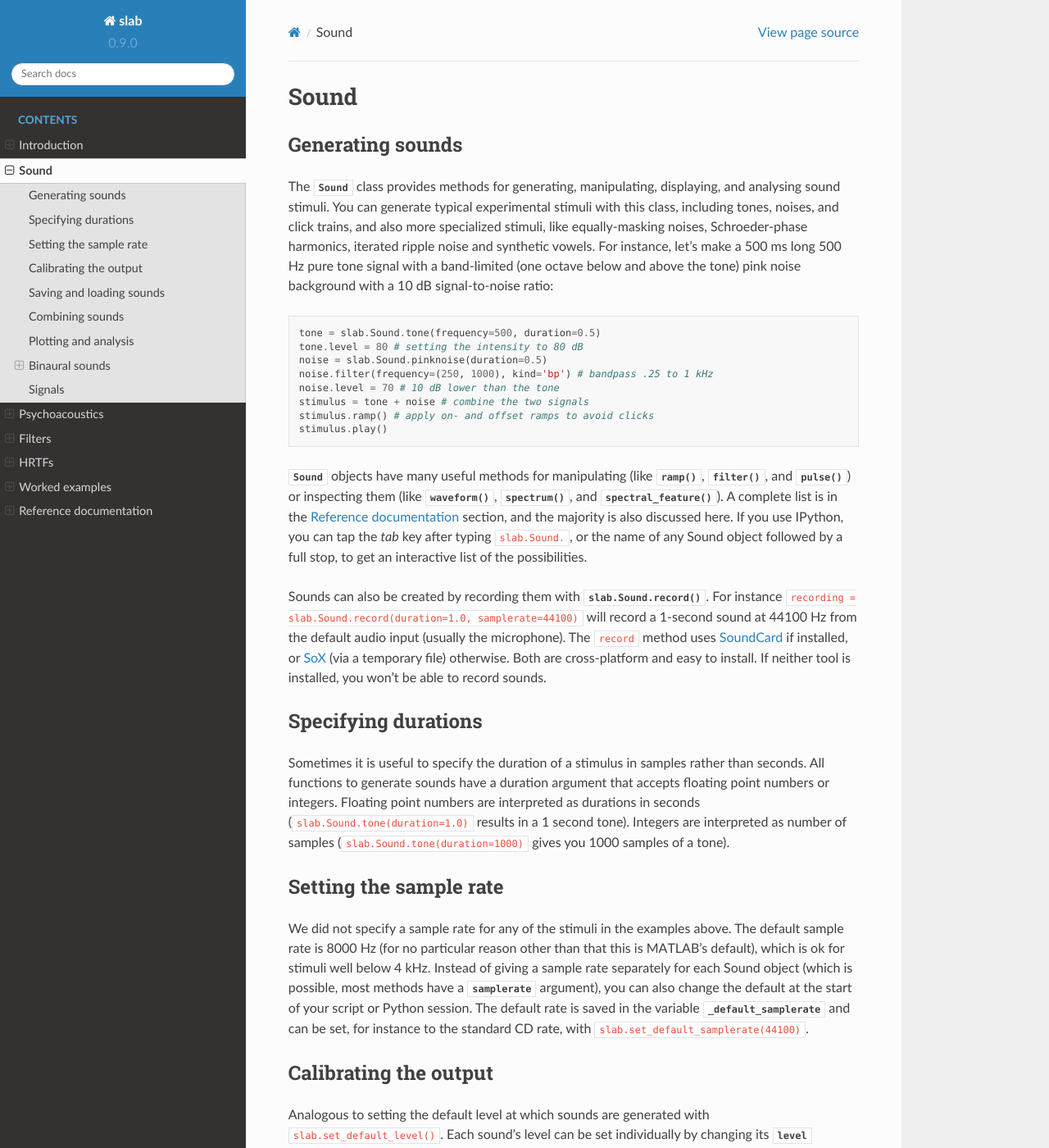
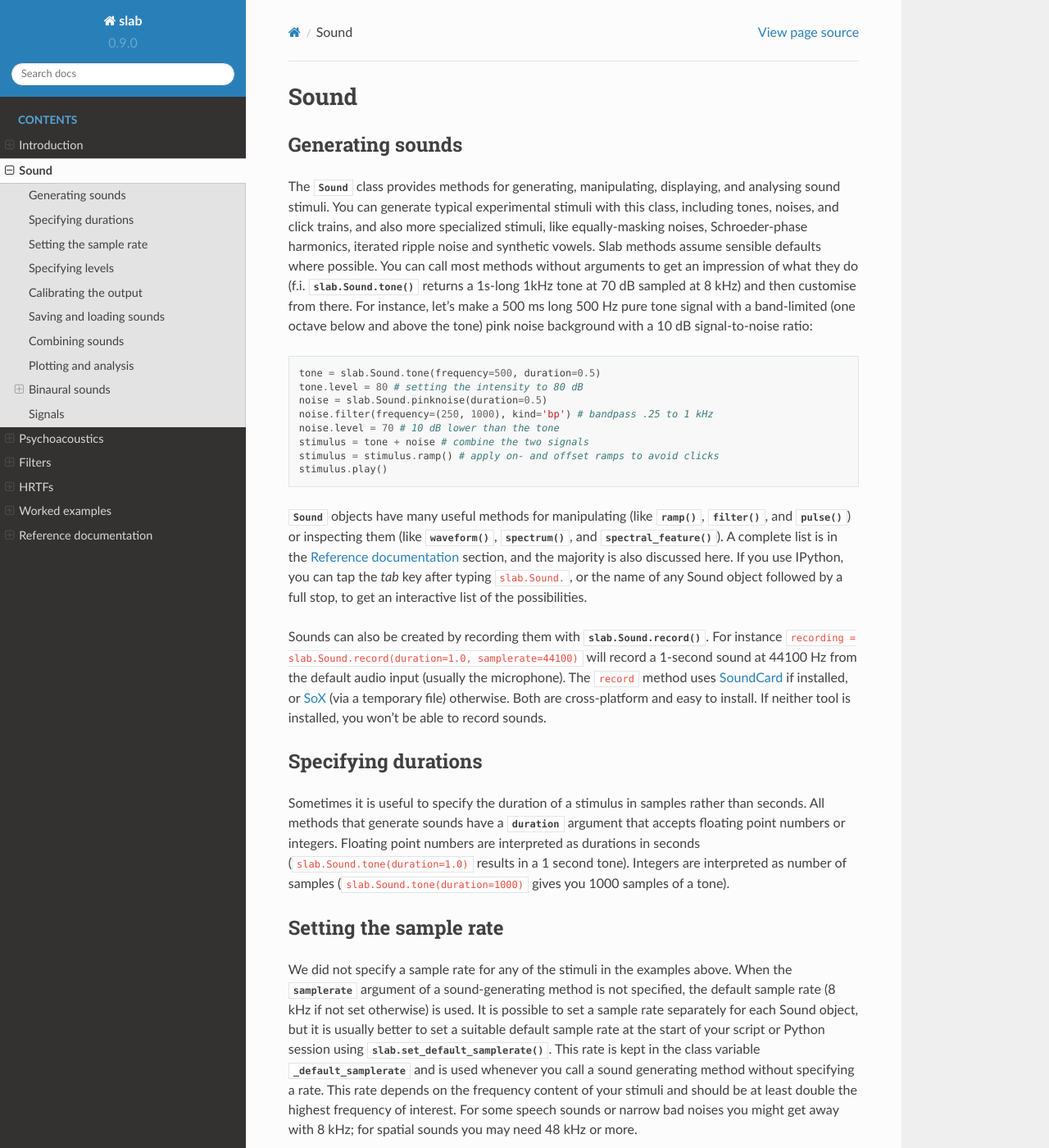
Before and after one commit to DrMarc/slab, a Sphinx documentation site: the page built from docs/sounds.rst, in a window 1280 px wide and 1400 px high. Shown: the whole window at 82% size. Built offline with Sphinx 7.4.7 and the Read the Docs theme 2.0.0, drawn with Linux system fonts in a browser that asks for light colours; some of the changed text lies outside the part shown.

Commit message:
fixes #35, clarified calibration and default level

```diff
--- a/docs/sounds.rst
+++ b/docs/sounds.rst
@@ -8,7 +8,11 @@
 The :class:`Sound` class provides methods for generating, manipulating, displaying, and analysing sound stimuli.
 You can generate typical experimental stimuli with this class, including tones, noises, and click trains, and also
 more specialized stimuli, like equally-masking noises, Schroeder-phase harmonics, iterated ripple noise and synthetic
-vowels. For instance, let's make a 500 ms long 500 Hz pure tone signal with a band-limited (one octave below and above
+vowels.
+Slab methods assume sensible defaults where possible. You can call most methods without arguments to get an impression
+of what they do (f.i. :meth:`slab.Sound.tone()` returns a 1s-long 1kHz tone at 70 dB sampled at 8 kHz) and then
+customise from there.
+For instance, let's make a 500 ms long 500 Hz pure tone signal with a band-limited (one octave below and above
 the tone) pink noise background with a 10 dB signal-to-noise ratio: ::
 
   tone = slab.Sound.tone(frequency=500, duration=0.5)
@@ -17,7 +21,7 @@
   noise.filter(frequency=(250, 1000), kind='bp') # bandpass .25 to 1 kHz
   noise.level = 70 # 10 dB lower than the tone
   stimulus = tone + noise # combine the two signals
-  stimulus.ramp() # apply on- and offset ramps to avoid clicks
+  stimulus = stimulus.ramp() # apply on- and offset ramps to avoid clicks
   stimulus.play()
 
 :class:`Sound` objects have many useful methods for manipulating (like :meth:`.ramp`, :meth:`.filter`,
@@ -35,19 +39,38 @@
 
 Specifying durations
 --------------------
-Sometimes it is useful to specify the duration of a stimulus in samples rather than seconds. All functions to generate
-sounds have a duration argument that accepts floating point numbers or integers. Floating point numbers are
+Sometimes it is useful to specify the duration of a stimulus in samples rather than seconds. All methods that generate
+sounds have a :attr:`duration` argument that accepts floating point numbers or integers. Floating point numbers are
 interpreted as durations in seconds (``slab.Sound.tone(duration=1.0)`` results in a 1 second tone). Integers are
 interpreted as number of samples (``slab.Sound.tone(duration=1000)`` gives you 1000 samples of a tone).
 
 Setting the sample rate
 -----------------------
-We did not specify a sample rate for any of the stimuli in the examples above. The default sample rate is 8000 Hz
-(for no particular reason other than that this is MATLAB's default), which is ok for stimuli well below 4 kHz. Instead
-of giving a sample rate separately for each Sound object (which is possible, most methods have a :attr:`samplerate`
-argument), you can also change the default at the start of your script or Python session. The default rate is saved in
-the variable :data:`_default_samplerate` and can be set, for instance to the standard CD rate, with
-``slab.set_default_samplerate(44100)``.
+We did not specify a sample rate for any of the stimuli in the examples above. When the :attr:`samplerate` argument of
+a sound-generating method is not specified, the default sample rate (8 kHz if not set otherwise) is used. It is possible
+to set a sample rate separately for each Sound object, but it is usually better to set a suitable default sample rate
+at the start of your script or Python session using :func:`slab.set_default_samplerate`. This rate is kept in the class
+variable :data:`_default_samplerate` and is used whenever you call a sound generating method without specifying a rate.
+This rate depends on the frequency content of your stimuli and should be at least double the highest frequency of
+interest. For some speech sounds or narrow bad noises you might get away with 8 kHz; for spatial sounds you may need 48
+kHz or more.
+
+Specifying levels
+--------------------------
+Same as for the sample rate, sounds are generated at a default level (70 dB if not set otherwise). The default is kept
+in the class variable :data:`_default_level` and you can set set it to a different value using
+:func:`slab.set_default_level`. Level are not specified directly when generating sounds, but rather afterwards by
+setting the :attr:`level` property::
+
+    sig = slab.Sound.pinknoise()
+    sig.level # return the current level
+    sig.level = 85 # set a new level
+
+Note that the returned level will *not* be the actual physical playback level, because that depends on the playback
+hardware (soundcard, amplifiers, headphones, speakers). Calibrate your system if you need to play stimuli at a known
+level (see :ref:`calibration`).
+
+.. _calibration:
 
 Calibrating the output
 ----------------------
@@ -197,7 +217,7 @@
 
 When working with environmental sounds or other recorded stimuli, one often needs to compute relevant features for
 collections of recordings in different experimental conditions. The slab module contains a function
-:func:`slab.apply_to_path`, which applies a function to all wav files in a given folder and returns a dictionary of file
+:func:`slab.apply_to_path`, which applies a function to all sound files in a given folder and returns a dictionary of file
 names and computed features. In fact, you can also use that function to modify (for instance ramp and filter) all files
 in a folder.
 
```
Also changed, not shown: other parts of docs/sounds.rst (+4 -7 lines).
